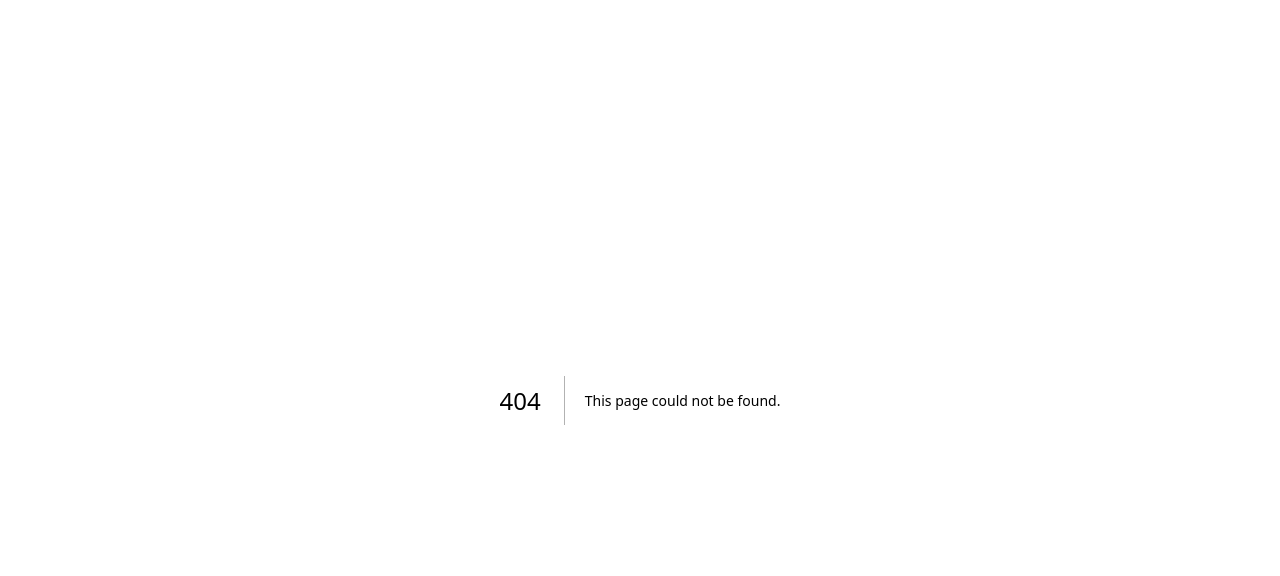
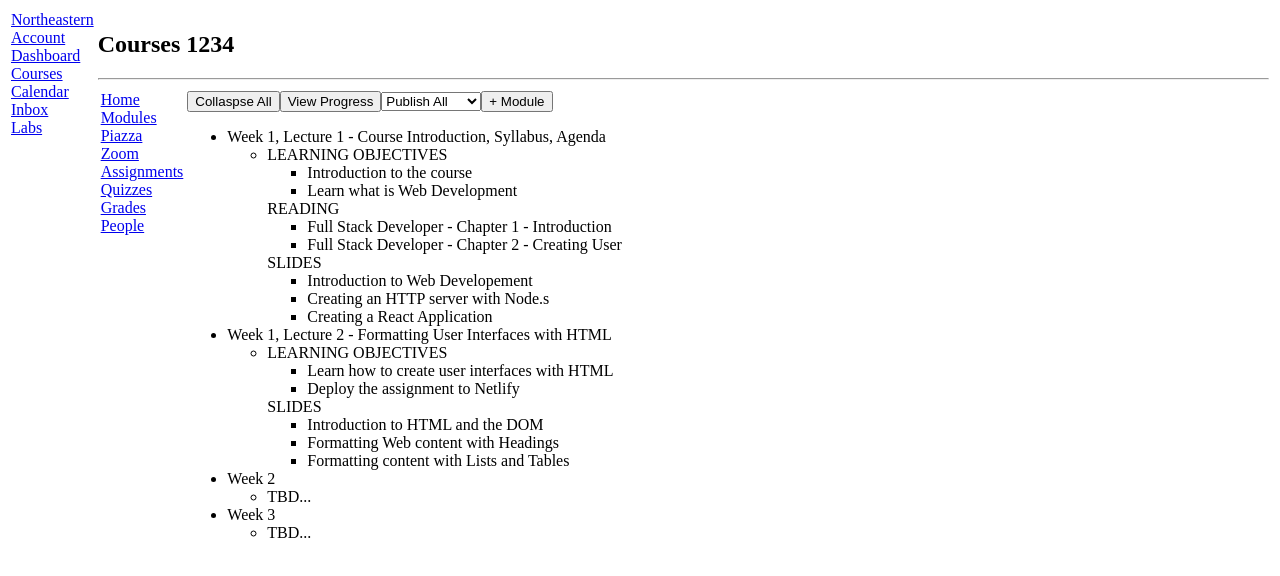
Before and after one commit to tpostler/kambaz-next-js, a Next.js app: page /Kambaz/Courses/1234/Modules in a window 1280 px wide. Before the commit this address had no page. Shown: the top 576 px of the page. Built offline with nearby package versions, Linux system fonts and the light colour scheme.

Commit message:
Implement Course home and the status section of page

```diff
--- /dev/null
+++ b/app/Kambaz/Courses/[cid]/Modules/page.tsx
@@ -0,0 +1,74 @@
+export default function Modules() {
+  return (
+    <div>
+      {/* Implement Collapse All button, View Progress button, etc. */}
+      <div className="wd-home-buttons">
+        <button type="button" id="wd-collapse-all">Collaspse All</button>
+        <button type="button" id="wd-view-progress">View Progress</button>
+        <select id="wd-publish-options">
+          <option selected value="PUBLISH ALL">Publish All</option>
+          <option value="UNPUBLISH ALL">Unpublish All</option>
+        </select>
+        <button type="button" id="wd-add-module">+ Module</button>
+      </div>
+
+      {/* add the buttons above ^^ */}
+      <ul id="wd-modules">
+        <li className="wd-module">
+          <div className="wd-title">Week 1, Lecture 1 - Course Introduction, Syllabus, Agenda</div>
+          <ul className="wd-lessons">
+            <li className="wd-lesson">
+              <span className="wd-title">LEARNING OBJECTIVES</span>
+              <ul className="wd-content">
+                <li className="wd-content-item">Introduction to the course</li>
+                <li className="wd-content-item">Learn what is Web Development</li>
+              </ul>
+        {/* MY CODE BELOW */}
+              <span className="wd-title">READING</span>
+              <ul className="wd-content">
+                <li className="wd-content-item">Full Stack Developer - Chapter 1 - Introduction</li>
+                <li className="wd-content-itme">Full Stack Developer - Chapter 2 - Creating User</li>
+              </ul>
+              <span className="wd-title">SLIDES</span>
+              <ul className="wd-content">
+                <li className="wd-content-item">Introduction to Web Developement</li>
+                <li className="wd-content-item">Creating an HTTP server with Node.s</li>
+                <li className="wd-content0item">Creating a React Application</li>
+              </ul>
+            </li>
+          </ul>
+        </li>
+        <li className="wd-module">
+          <div className="wd-title"> Week 1, Lecture 2 - Formatting User Interfaces with HTML</div>
+          <ul class-name="wd-lessons">
+              <li className="wd-lesson">
+                <span className="wd-title">LEARNING OBJECTIVES</span>
+                <ul className="wd-content">
+                  <li className="wd-content-item">Learn how to create user interfaces with HTML</li>
+                  <li className="wd-content-item">Deploy the assignment to Netlify</li>
+                </ul>
+                <span className="wd-title">SLIDES</span>
+                <ul className="wd-content">
+                  <li className="wd-content-item">Introduction to HTML and the DOM</li>
+                  <li className="wd-content-item">Formatting Web content with Headings</li>
+                  <li className="wd-content-item">Formatting content with Lists and Tables</li>
+                </ul>
+              </li>
+            </ul>
+        </li>
+
+        <li className="wd-module">
+          <div className="wd-title">Week 2</div>
+          <ul class-name="wd-lessons">
+            <li className="wd-lesson">TBD...</li>
+          </ul>
+        </li>
+        <li className="wd-module">
+          <div className="wd-title">Week 3</div>
+          <ul class-name="wd-lessons">
+            <li className="wd-lesson"> TBD...</li>
+          </ul>
+        </li>
+      </ul>
+    </div>
+);}
--- a/app/Kambaz/Courses/[cid]/Navigation.tsx
+++ b/app/Kambaz/Courses/[cid]/Navigation.tsx
@@ -2,16 +2,13 @@ import Link from "next/link";
 export default function CourseNavigation() {
   return (
     <div id="wd-courses-navigation">
-      <Link href="/Courses/1234/Home" id="wd-course-home-link">Home</Link><br/>
-      <Link href="/Courses/1234/Modules" id="wd-course-modules-link">Modules
-        </Link><br/>
-      <Link href="/Courses/1234/Piazza" id="wd-course-piazza-link">Piazza</Link><br/>
-      <Link href="/Courses/1234/Zoom" id="wd-course-zoom-link">Zoom</Link><br/>
-      <Link href="/Courses/1234/Assignments" id="wd-course-assignments-link">
-          Assignments</Link><br/>
-      <Link href="/Courses/1234/Quizzes" id="wd-course-quizzes-link">Quizzes
-        </Link><br/>
-      <Link href="/Courses/1234/Grades" id="wd-course-grades-link">Grades</Link><br/>
-      <Link href="/Courses/1234/People/Table" id="wd-course-people-link">People</Link><br/>
+      <Link href="/Kambaz/Courses/1234/Home" id="wd-course-home-link">Home</Link><br/>
+      <Link href="/Kambaz/Courses/1234/Modules" id="wd-course-modules-link">Modules</Link><br/>
+      <Link href="/Kambaz/Courses/1234/Piazza" id="wd-course-piazza-link">Piazza</Link><br/>
+      <Link href="/Kambaz/Courses/1234/Zoom" id="wd-course-zoom-link">Zoom</Link><br/>
+      <Link href="/Kambaz/Courses/1234/Assignments" id="wd-course-assignments-link">Assignments</Link><br/>
+      <Link href="/Kambaz/Courses/1234/Quizzes" id="wd-course-quizzes-link">Quizzes</Link><br/>
+      <Link href="/Kambaz/Courses/1234/Grades" id="wd-course-grades-link">Grades</Link><br/>
+      <Link href="/Kambaz/Courses/1234/People/Table" id="wd-course-people-link">People</Link><br/>
     </div>
   );}
--- a/app/Kambaz/Navigation.tsx
+++ b/app/Kambaz/Navigation.tsx
@@ -6,15 +6,15 @@ export default function KambazNavigation() {
         Northeastern
       </a>
       <br />
-      <Link href="../Account/Profile" id="wd-account-link">
+      <Link href="/Kambaz/Account/Profile" id="wd-account-link">
         Account
       </Link>
       <br />
-      <Link href="../Dashboard" id="wd-dashboard-link">
+      <Link href="/Kambaz/Dashboard" id="wd-dashboard-link">
         Dashboard
       </Link>
       <br />
-      <Link href="../Dashboard" id="wd-course-link">
+      <Link href="/Kambaz/Courses" id="wd-course-link">
         Courses
       </Link>
       <br />
```
Also changed, not shown: app/Kambaz/Courses/Modules/page.tsx (deleted, +0 -29 lines), app/Kambaz/Courses/[cid]/Home/Status.tsx (added, +17 -0 lines), app/Kambaz/Courses/[cid]/Home/page.tsx (added, +15 -0 lines), app/Kambaz/Courses/[cid]/page.tsx (+5 -6 lines), app/Kambaz/Dashboard/page.tsx (+8 -9 lines).
